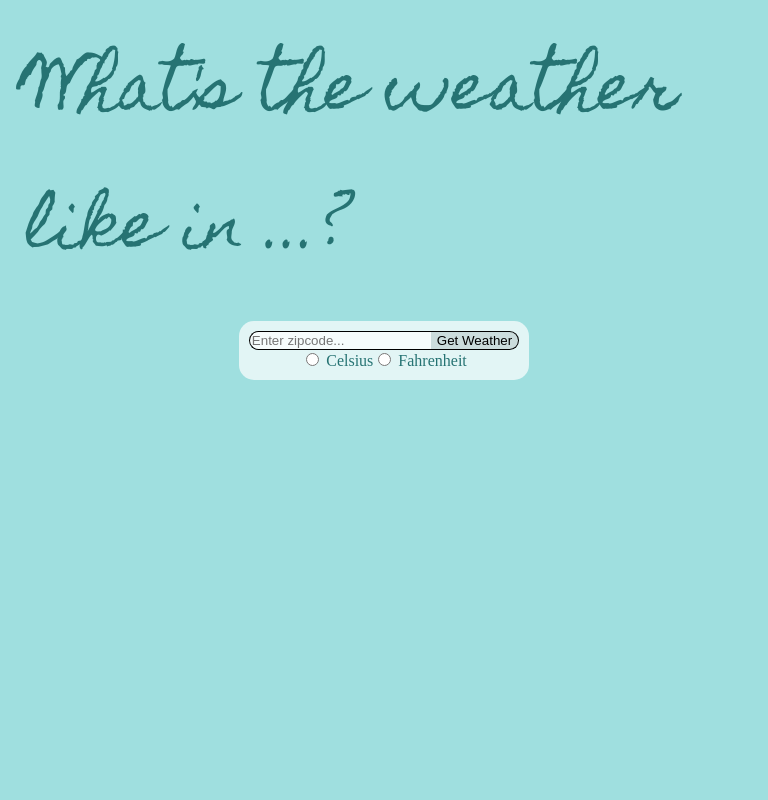
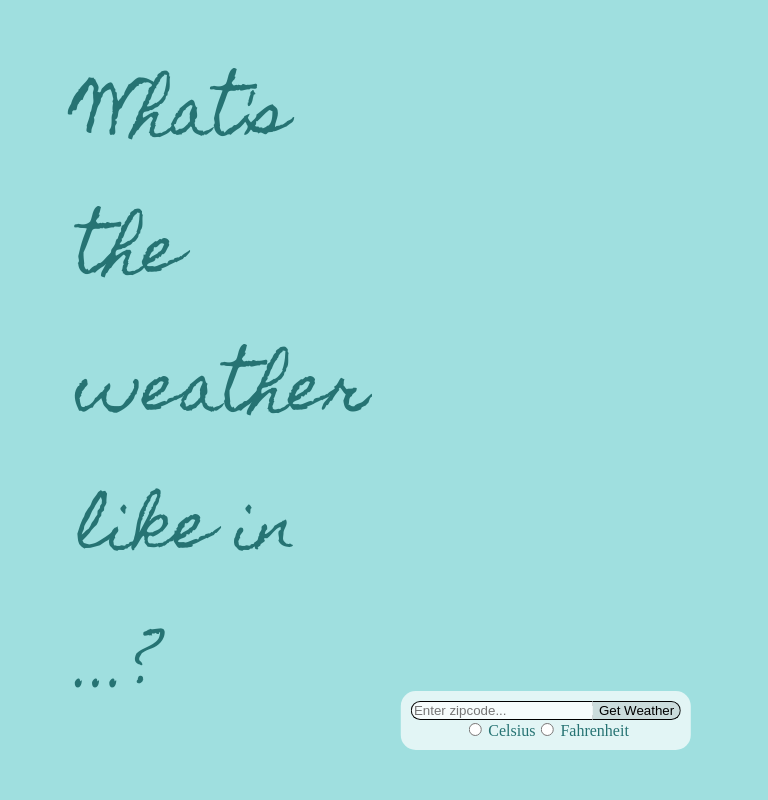
Before and after one commit to jclane/portfolio, a Flask app: page /weather.html in a window 768 px wide. Run offline with Flask 2, Linux system fonts and the light colour scheme.

Commit message:
added styling for laptops and smaller monitors

```diff
--- a/static/css/weather.css
+++ b/static/css/weather.css
@@ -141,4 +141,35 @@ body {
 }
 
 @media only screen and (min-width: 768px) and (max-width: 1024px) {
+
+    .container {
+        position: absolute;
+        top: 50%;
+        left: 50%;
+        transform: translate(-50%, -50%);
+        display: grid;
+        column-gap: 2em;
+        grid-template-rows: 1fr min-content;
+        align-items: stretch;
+        grid-template-areas: "h w"
+                             "h waf"
+    }
+
+    #weather, #weather-app-form {
+        align-content: center;
+    }
+
+    #weather {
+        grid-template-areas: "wcc"
+                             "wt";
+    }
+
+    #weather > #temps > #curr_temp {
+        font-size: 6em;
+    }
+
+    #weather > #temps > #temp_max,
+    #weather > #temps > #temp_min {
+        font-size: 1.5em;
+    }
 }
```
